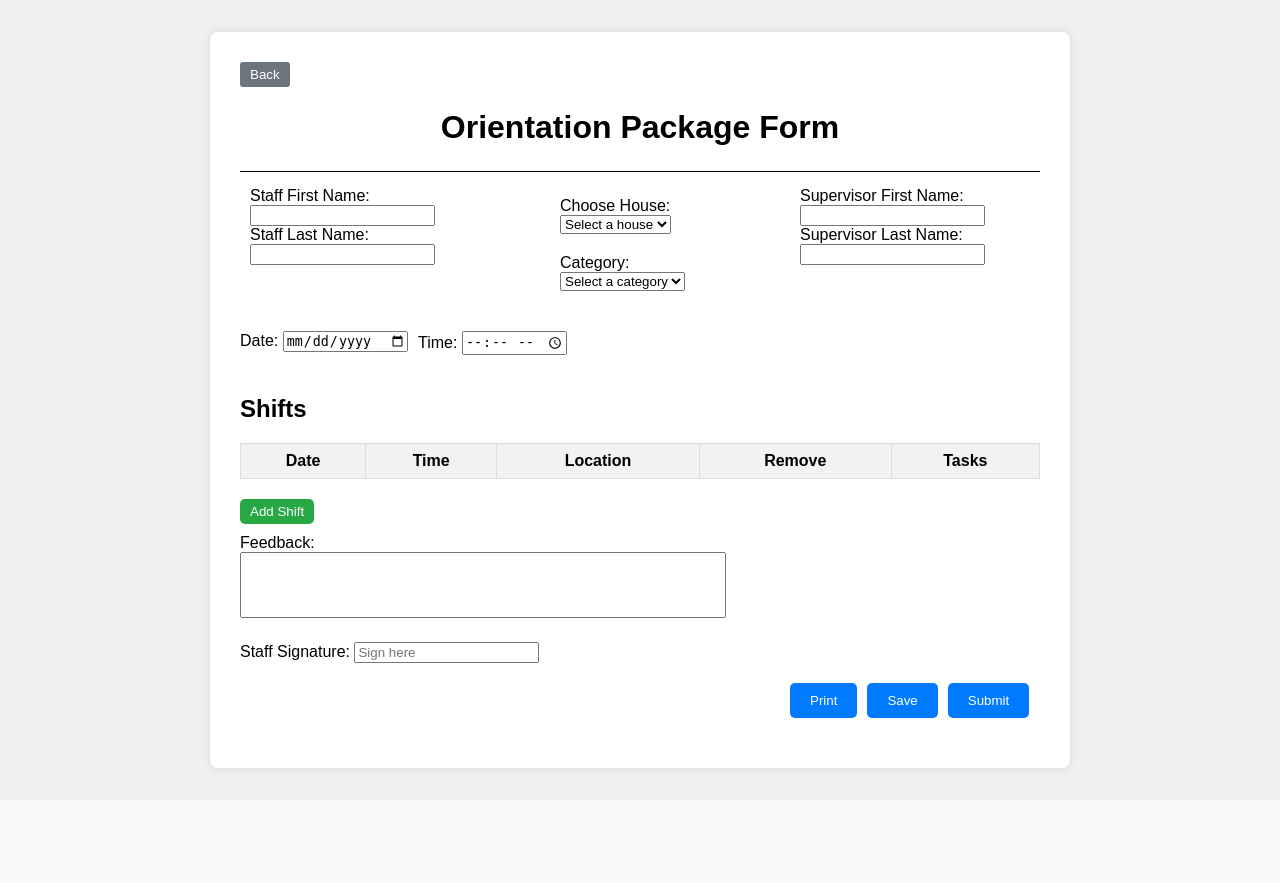
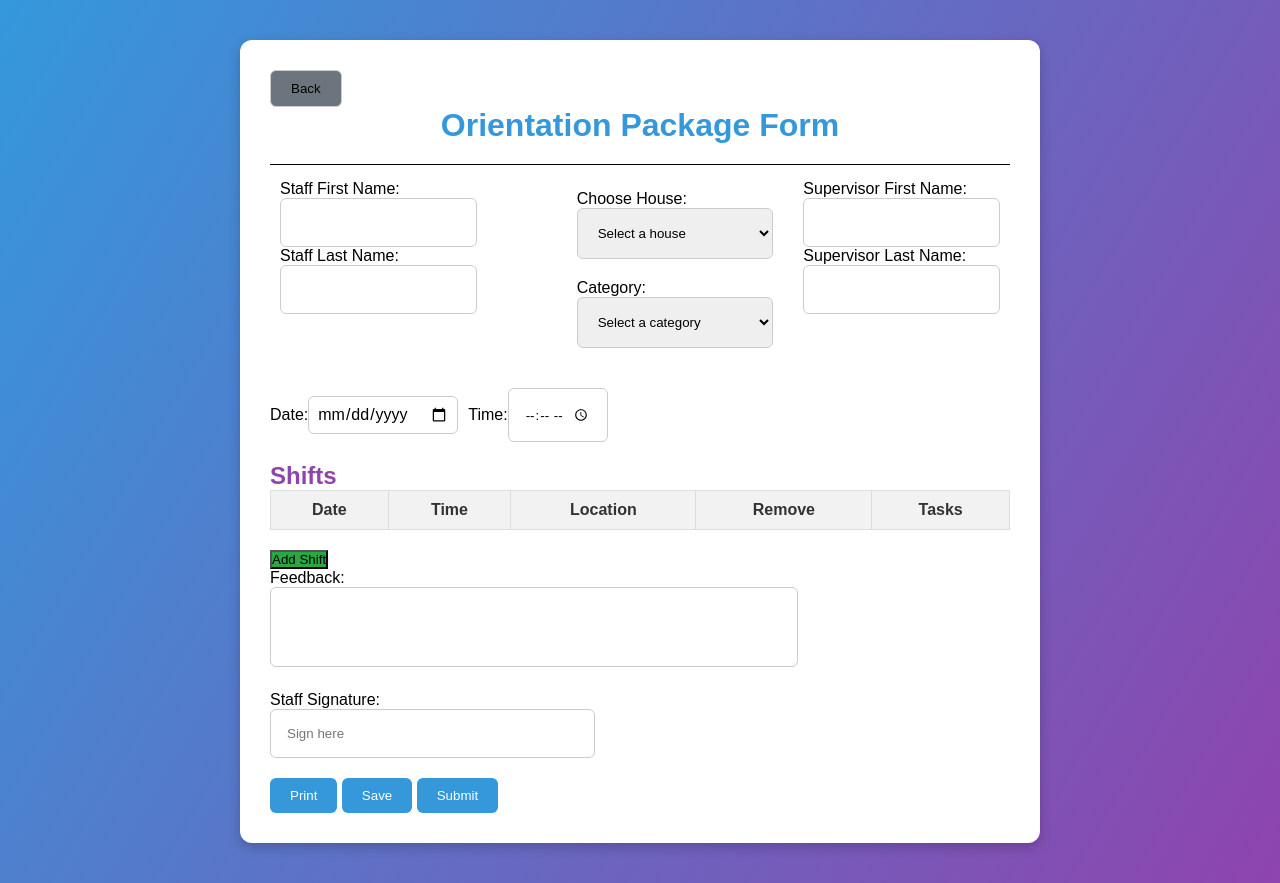
Before and after one commit to KhristineMcGrath/Practicum-Moncton, a PHP site: page /orientationPackage.php in a window 1280 px wide. Before the commit the page ends 773 px from the top, so only its background shows below. Run offline with PHP 8.4, Linux system fonts and the light colour scheme; lists and menus that the app fills with data are empty.

Commit message:
css updates to orientation and weekend
css updates to orientation and weekend forms

```diff
--- a/includes/orientationPackage.css
+++ b/includes/orientationPackage.css
@@ -1,106 +1,112 @@
-/* some of this is copied from weekendform.css - jj  */
+* {
+    margin: 0;
+    padding: 0;
+    box-sizing: border-box;
+    font-family: Arial, sans-serif;
+}
+
 body {
-    font-family: Arial, sans-serif;
-    background-color: #f0f0f0;
+    background: linear-gradient(120deg, #3498db, #8e44ad);
+    min-height: 100vh;
     display: flex;
     justify-content: center;
     align-items: center;
-    min-height: 100vh;
-    margin: 0;
-    padding: 0 10px;
-    box-sizing: border-box;
+    padding: 40px 20px;
 }
 
 .container {
-    background-color: #fff;
+    background: #fff;
     padding: 30px;
-    margin: 10px;
-    border-radius: 8px;
-    box-shadow: 0 0 10px rgba(0, 0, 0, 0.1);
+    border-radius: 12px;
+    box-shadow: 0 4px 12px rgba(0, 0, 0, 0.2);
+    text-align: left;
     width: 100%;
     max-width: 800px;
-    text-align: left;
-    display: flex;
-    flex-direction: column;
-    justify-content: space-between;
-}
-
-.back-button-container {
-    display: flex;
-    justify-content: flex-start;
 }
 
 h1 {
     text-align: center;
+    color: #3498db;
     margin-bottom: 20px;
 }
 
 h2 {
     margin-top: 20px;
+    color: #8e44ad;
 }
 
 .form-row {
     display: flex;
     justify-content: space-between;
+    flex-wrap: wrap;
+    gap: 20px;
     margin-bottom: 20px;
-    flex-wrap: wrap;
-}
-.form-row-btns {
-    display: flex;
-    margin-left: 550px;
-    margin-bottom: 20px;
-    flex-wrap: wrap;
 }
 
 .form-row-date {
     display: flex;
-    margin-bottom: 20px;
-    flex-wrap: wrap;
+    align-items: center;
+    margin-bottom: 10px;
 }
 
-.form-row-time {
+.form-row-date label {
     display: flex;
-    margin-bottom: 20px;
-    margin-left: 10px;
-    flex-wrap: wrap;
+    align-items: center;
+    margin-right: 10px;
 }
 
-.form-group {
+.form-row-date input[type="date"] {
+    width: auto;
+    max-width: 150px;
+    padding: 0.5rem;
+    border: 1px solid #ccc;
+    border-radius: 6px;
+    outline: none;
+    font-size: 1rem;
+    transition: border-color 0.3s ease;
+}
+
+.form-row-date input[type="date"]:focus {
+    border-color: #3498db;
+}
+
+
+.form-group, .form-group-supervisor {
     display: flex;
     flex-direction: column;
     flex: 1;
     margin: 10px;
 }
-.form-house {
+
+.form-house, .form-category {
     display: flex;
     flex-direction: column;
     flex: 1;
     margin: 10px;
-    margin-left: 60px;
+    width: 100%;
+    max-width: 300px;
+    margin-left: 30px;
 }
-.form-category {
-    display: flex;
-    flex-direction: column;
-    flex: 1;
-    margin: 10px;
-    margin-left: 60px;
-}
-.form-group-supervisor {
-    display: flex;
-    flex-direction: column;
-    flex: 1;
-    margin: 10px;
+
+.form-house, .form-category, .form-group-supervisor {
     margin-left: 60px;
 }
 
-.form-group.center {
-    display: flex;
-    flex-direction: column;
-    align-items: center;
-    justify-content: center;
-    flex: 1;
-    margin: 10px;
+
+input, select, textarea {
+    width: 100%;
+    max-width: 100%;
+    padding: 1rem;
+    border: 1px solid #ccc;
+    border-radius: 6px;
+    outline: none;
+    transition: border-color 0.3s ease;
 }
+
+input:focus, select:focus, textarea:focus {
+    border-color: #3498db;
+}
+
 
 table {
     width: 100%;
@@ -108,75 +114,75 @@ table {
     margin-bottom: 20px;
 }
 
-th,
-td {
+th, td {
     border: 1px solid #ddd;
-    padding: 8px;
+    padding: 10px;
     text-align: center;
 }
 
 th {
     background-color: #f2f2f2;
+    color: #333;
 }
-/* i just ripped this code off the other buttons */
+
+
 .btn {
-    background-color: #007BFF;
+    background-color: #3498db;
     color: white;
     padding: 10px 20px;
     border: none;
-    border-radius: 5px;
+    border-radius: 6px;
     cursor: pointer;
-    margin-right: 10px;
+    transition: background 0.3s ease;
 }
 
 .btn:hover {
-    background-color: #0056b3;
+    background-color: #2874a6;
 }
+
+.addbtn {
+    background-color: #28a745;
+}
+
+.addbtn:hover {
+    background-color: #218838;
+}
+
+.removebtn {
+    background-color: #e74c3c;
+}
+
+.removebtn:hover {
+    background-color: #c0392b;
+}
+
+.backbtn {
+    background-color: #6c757d;
+    width: auto;
+    padding: 10px 20px;
+}
+
+.backbtn:hover {
+    background-color: #5a6268;
+}
+
 
 .notes-textarea {
     width: 100%;
-    max-width: 480px;
-    max-height: 80px;
+    max-width: 100%;
+    height: 80px;
     resize: none;
 }
-.addbtn {
-    background-color: #28a745;
-    color: white;
-    padding: 5px 10px;
-    border: none;
-    border-radius: 5px;
-    cursor: pointer;
-    margin-right: 10px;
-    margin-bottom: 10px;
-}
-.removebtn {
-    background-color: #dc3545;
-    color: white;
-    padding: 5px 10px;
-    border: none;
-    border-radius: 3px;
-    cursor: pointer;
-    margin-right: 10px;
-    width: auto;
-}
-.backbtn {
-    background-color: #6c757d;
-    color: white;
-    padding: 5px 10px;
-    border: none;
-    border-radius: 3px;
-    cursor: pointer;
-    margin-right: 10px;
-    width: auto;
-}
+
 
 .section-divider {
     border: 0;
     height: 1px;
     background-color: black;
     margin: 5px 0;
-  }
-/* responsive code WIP - jj */
+}
+
+/* responsive*/
 @media (max-width: 768px) {
     .container {
         padding: 20px;
--- a/orientationPackage.php
+++ b/orientationPackage.php
@@ -14,9 +14,9 @@
       const newRow = table.insertRow();
       const shiftIndex = table.rows.length - 1; //get the current shift index
       newRow.innerHTML = `
-        <td><input type="date" name="shift_date[]"></td>
-        <td><input type="time" name="shift_time[]"></td>
-        <td><input type="text" name="shift_location[]"></td>
+        <td><input type="date" name="shift_date[]" class="shifts-input"></td>
+        <td><input type="time" name="shift_time[]" class="shifts-input"></td>
+        <td><input type="text" name="shift_location[]" class="shifts-input"></td>
         <td><button type="button" class="removebtn" onclick="removeShift(this)">Remove</button></td>
         <td>
           <table id="tasksTable_${shiftIndex}">
--- a/weekendform.php
+++ b/weekendform.php
@@ -68,7 +68,7 @@ if ($_SERVER["REQUEST_METHOD"] == "POST") {
         <td>
           <input type="checkbox" name="completed[]" value="1"> Yes
         </td>
-        <td><button type="button" onclick="removeRow(this)">Remove</button></td>
+        <td><button type="button" class="removebtn" onclick="removeRow(this)">Remove</button></td>
       `;
     }
 
```
Also changed, not shown: other parts of includes/orientationPackage.css (+2 -56 lines), includes/weekendform.css (+89 -60 lines).
